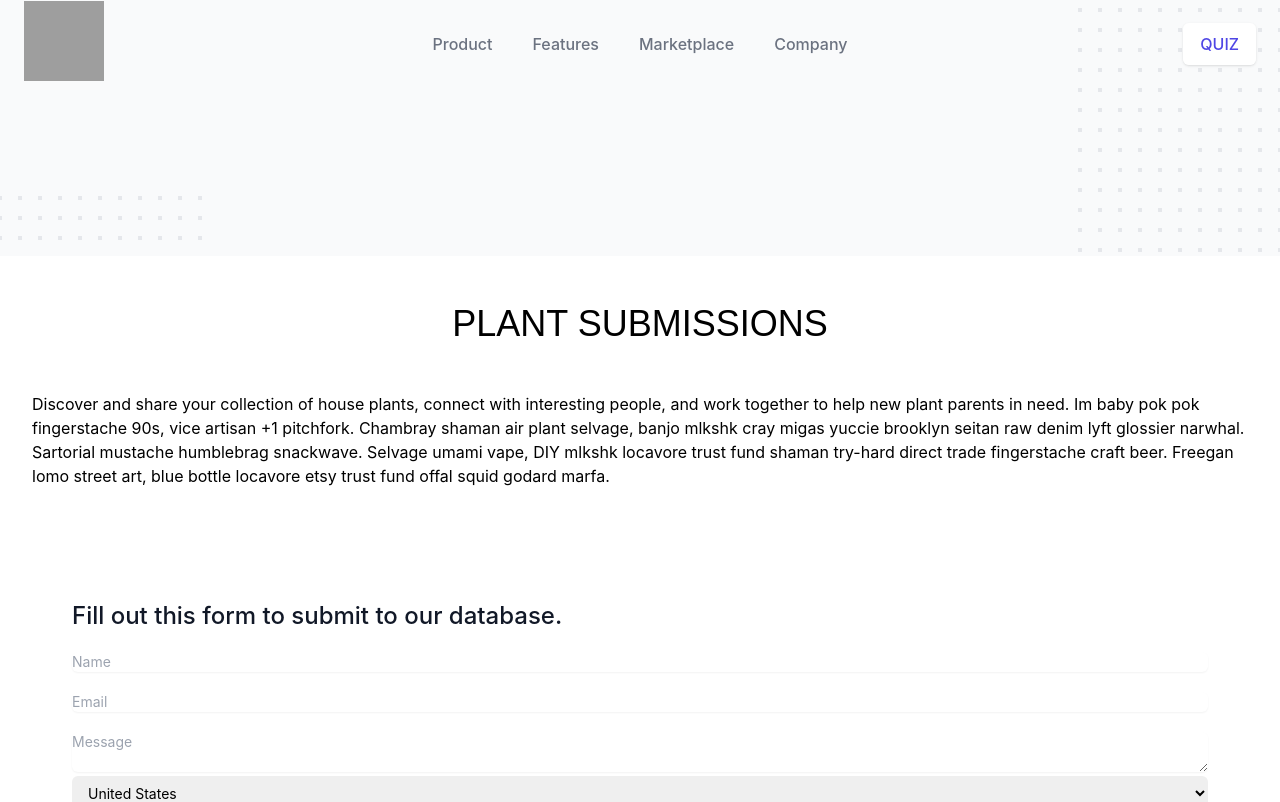
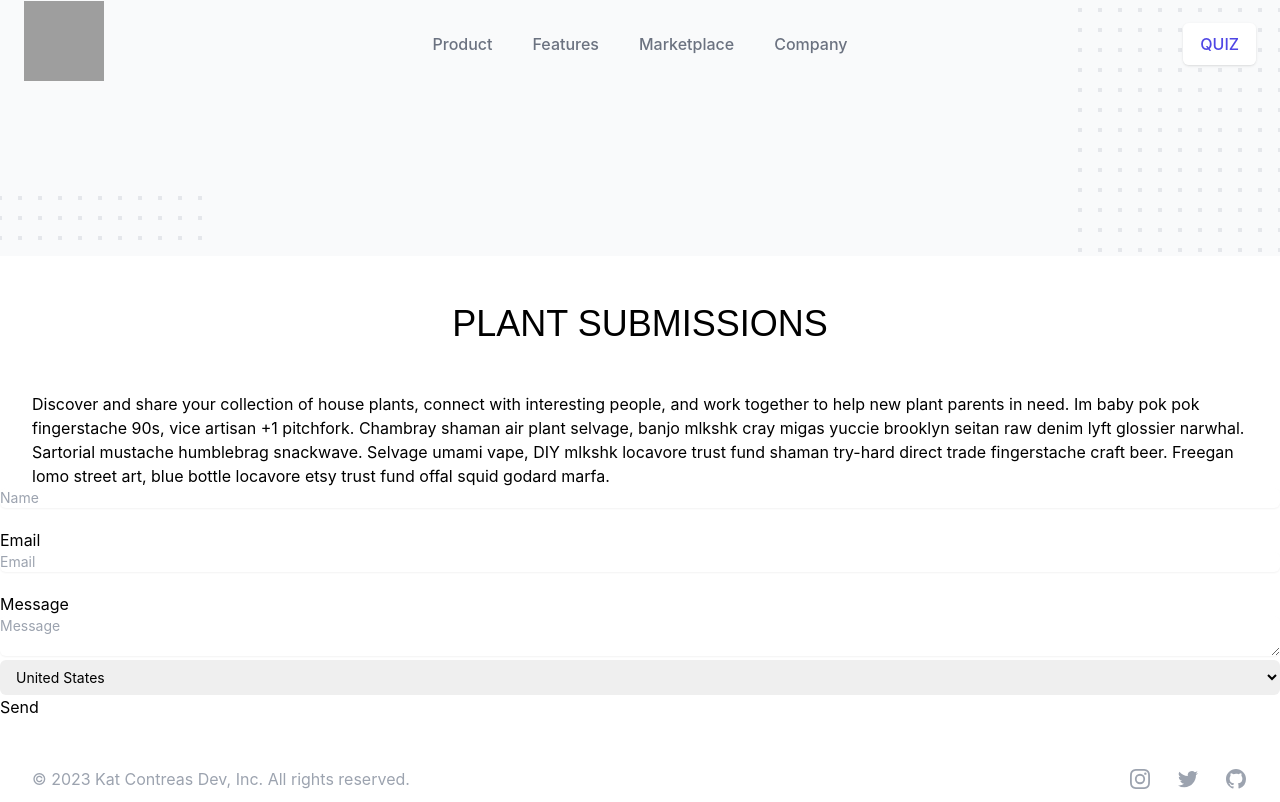
Before and after one commit to katcondev/plantsReactLive, a Next.js app: page /submissions in a window 1280 px wide. Shown: the top 802 px of the page. Built offline with nearby package versions, Linux system fonts and the light colour scheme; grey boxes are pictures that could not be loaded; a web font is replaced by a local one.

Commit message:
updated apis

```diff
--- /dev/null
+++ b/components/form.js
@@ -0,0 +1,97 @@
+import { useState } from "react";
+import axios from "axios";
+
+export default function App() {
+  const [name, setName] = useState("");
+  const [message, setMessage] = useState("");
+  const [email, setEmail] = useState("");
+  const [Location, setLocation] = useState("");
+
+  const [submitted, setSubmitted] = useState(false);
+  const [error, setError] = useState("");
+
+  function submit(e) {
+    // This will prevent page refresh
+    e.preventDefault();
+
+    axios
+      .post(
+        // replace this with your own unique endpoint URL
+        "https://api.airtable.com/v0/apphid3mzUCCadQb6/test",
+        {
+          name: name,
+          message: message,
+          email: email,
+          Location: Location
+        },
+        {
+          headers: {
+            Accept: "application/json",
+            "Content-Type": "application/json",
+            Authorization: `Bearer ${process.env.NEXT_PUBLIC_AT_KEY}`,
+          }
+        }
+      )
+      .then((res) => {
+        // success http code
+        if (res.data.code === 200) {
+          setSubmitted(true);
+        } else {
+          setError(res.data.message);
+        }
+      });
+  }
+
+  if (error) {
+    return <p>{error}</p>;
+  }
+
+  if (submitted) {
+    return <p>We've received your message, thank you for contacting us!</p>;
+  }
+
+  return (
+    <form onSubmit={submit}>
+    <input
+        name="fldIRQFelfCmtmxcc" // name should matched with your airtable table field
+        type="text"
+        placeholder="Name"
+        className="block w-full mb-5 rounded-md border-gray-300 shadow-sm focus:border-indigo-500 focus:ring-indigo-500 sm:text-sm"
+        required
+        onChange={(e) => setName(e.target.value)}
+        value={name}
+        />
+    <label htmlFor="email">Email</label>
+    <input
+        name="fld7qLfJkfzA3iUwA" // name should matched with your airtable table field
+        type="email"
+        placeholder="Email"
+        className="block w-full mb-5 rounded-md border-gray-300 shadow-sm focus:border-indigo-500 focus:ring-indigo-500 sm:text-sm"
+        required
+        value={email}
+        onChange={(e) => setEmail(e.target.value)}
+    />
+    <label htmlFor="message">Message</label>
+    <textarea
+        name="fldBP6ezNPz9oYZ6p" // name should matched with your airtable table field
+        className="block w-full rounded-md border-gray-300 shadow-sm focus:border-indigo-500 focus:ring-indigo-500 sm:text-sm"
+        placeholder="Message"
+        value={message}
+        onChange={(e) => setMessage(e.target.value)}
+    />
+
+    <select
+        name="fld64XOaCSZbiRXTJ"
+        type='Single select'
+        className="mt-1 block w-full rounded-md border-gray-300 py-2 pl-3 pr-10 text-base focus:border-indigo-500 focus:outline-none focus:ring-indigo-500 sm:text-sm"
+        defaultValue="United States"
+        onChange={(e) => setLocation(e.target.value)}
+        >
+        <option value="US">United States</option>
+        <option value="CA">Canada</option>
+        <option value="MX">Mexico</option>
+    </select>
+      <button type="submit">Send</button>
+    </form>
+  );
+}
--- a/components/plants.js
+++ b/components/plants.js
@@ -18,7 +18,6 @@ export default function PlantDB() {
       .then((res) => res.json())
       .then((data) => {
         setPlants(data.records);
-        // console.log(data);
       })
       .catch((error) => {
         console.log(error);
--- a/pages/api/items.js
+++ b/pages/api/items.js
@@ -1,6 +1,6 @@
 import { table, minifyItems } from "../../utils/Airtable";
 
-export default async (_req, res) => {
+export default async function GetPlant(_req, res) {
   try {
     const records = await table.select({}).firstPage();
     const minfiedItems = minifyItems(records);
--- /dev/null
+++ b/pages/plants-deux.js
@@ -0,0 +1,48 @@
+import React, { useState, useEffect } from "react";
+import axios from "axios";
+import Link from "next/link";
+
+export function PlantsCommunity({ id, fields }) {
+  return (
+    <div>
+      {fields?.Image && (
+        <img width="400" height="400" src={fields.Image[0]?.url} />
+      )}
+      <a href={fields.Care}>
+        <h2 className="text-lg font-semibold text-slate-500">{fields.Name}</h2>
+      </a>
+    </div>
+  );
+}
+
+export default function Home({ records }) {
+  return (
+    <div className="container mx-auto">
+      <h1 className="text-3xl font-bold my-8 leading-tight">
+        Plants Database
+      </h1>
+      <Link href="/new" className="bg-slate-500 text-white px-5 py-4 shadow-md">
+        Add a Community
+      </Link>
+      <div className="grid grid-cols-3 grid-gap-3">
+        {records.map((record, key) => (
+          <PlantsCommunity key={key} {...record} />
+        ))}
+      </div>
+    </div>
+  );
+}
+
+export async function getStaticProps(context) {
+  async function retrieveRecords() {
+    const { data } = await axios.get("https://eoqgu8745vukqaz.m.pipedream.net");
+
+    return data;
+  }
+
+  const records = await retrieveRecords();
+
+  return {
+    props: { records }, // will be passed to the page component as props
+  };
+}
--- a/pages/submissions.js
+++ b/pages/submissions.js
@@ -2,7 +2,7 @@ import Head from 'next/head'
 import Image from 'next/image'
 import Menu from '../components/pl-menu'
 import Footer from '../components/pl-footer'
-import Plform from '../components/pl-form'
+import Plform from '../components/form'
 
 
 export default function Subs() {
```
